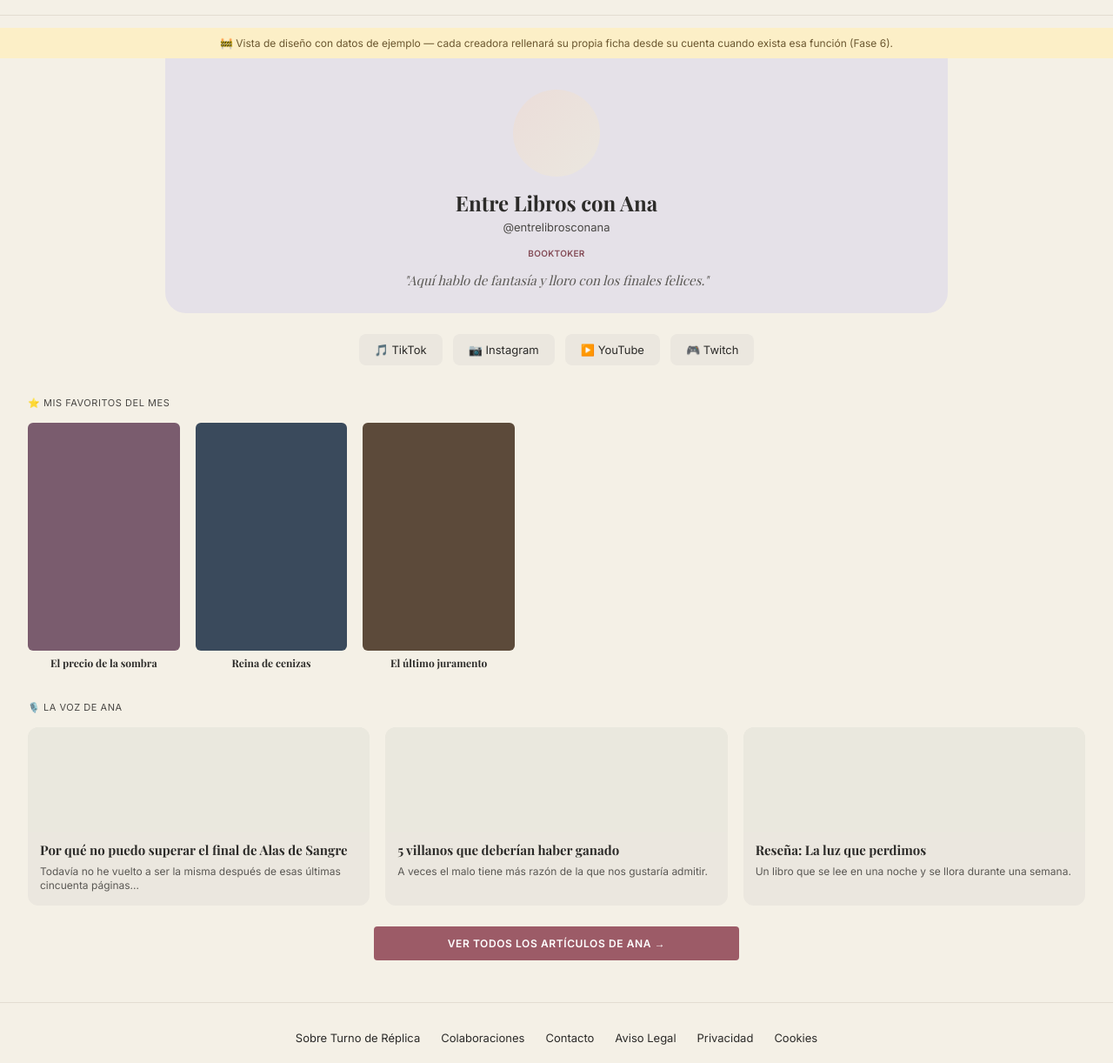
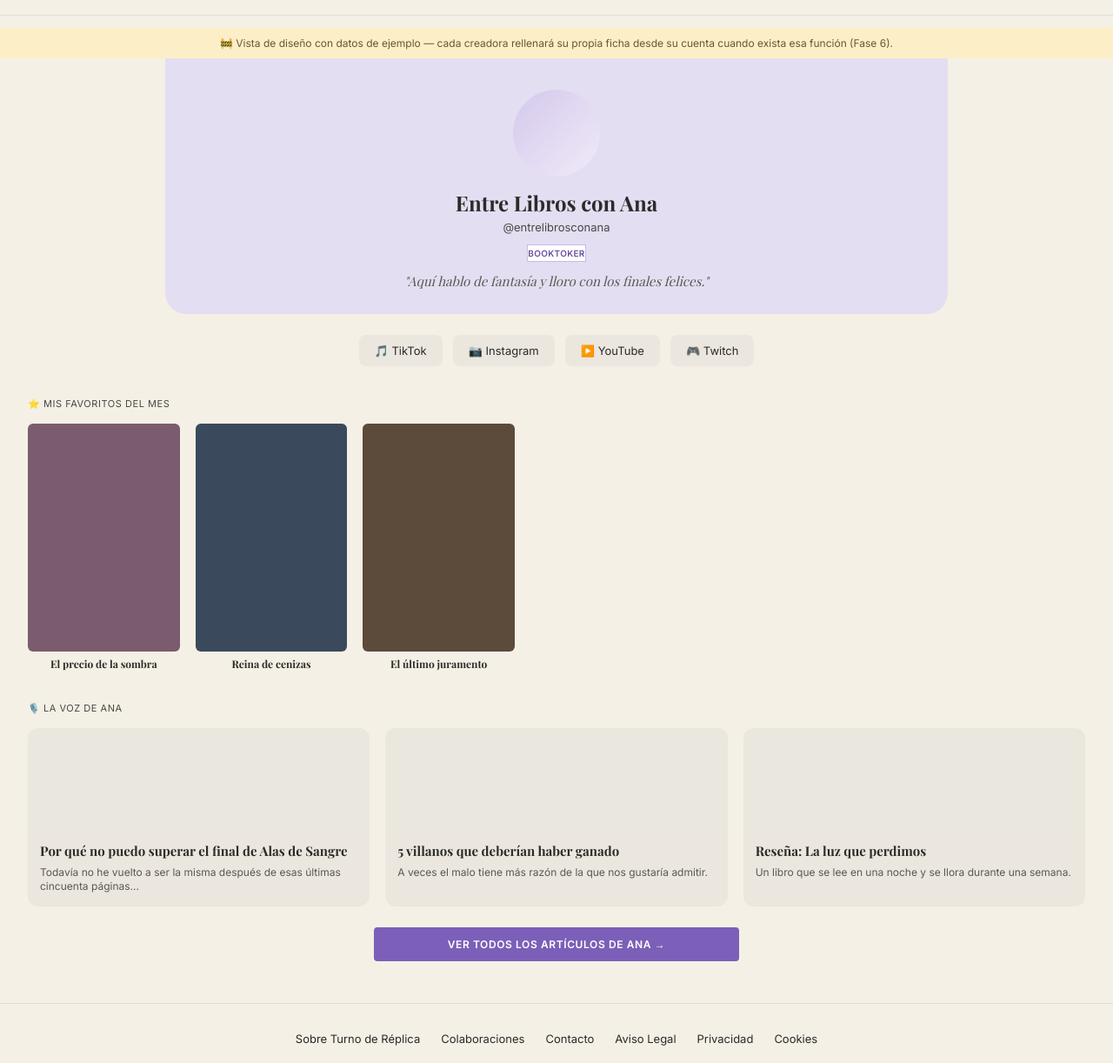
Before and after one commit to nikaR-cyber/turno-de-replica, an Eleventy site: page ficha-de-creador.html in a window 1280 px wide. Shown: the part 68-1290 px from the top of the page at 87% size. Built offline with nearby package versions, Linux system fonts and the light colour scheme; Eleventy itself is replaced by a stand-in of ours; files that its build step writes are made by us from their sources; a web font is replaced by a local one.

Commit message:
Add files via upload

```diff
--- a/creador-estilos.css
+++ b/creador-estilos.css
@@ -1,8 +1,8 @@
-.cr-hero{max-width:900px;margin:0 auto;padding:36px 32px 28px;text-align:center;background:var(--card-purple-alt);border-radius:0 0 24px 24px;}
-.cr-avatar{width:100px;height:100px;border-radius:50%;background:linear-gradient(135deg,var(--card-pink-alt),var(--card));margin:0 auto 14px;}
+.cr-hero{max-width:900px;margin:0 auto;padding:36px 32px 28px;text-align:center;background:#E4DEF2;border-radius:0 0 24px 24px;}
+.cr-avatar{width:100px;height:100px;border-radius:50%;background:linear-gradient(135deg,#D4C8EC,#F0EBF9);margin:0 auto 14px;}
 .cr-hero h2{font-size:24px;margin:0 0 4px;}
 .cr-handle{font-size:13px;color:var(--ink-mute);margin:0 0 10px;}
-.cr-tag{display:inline-block;margin-bottom:12px;}
+.cr-tag{display:inline-block;margin-bottom:12px;background:#fff;color:#6B4FA0;border:1px solid #C9B8E8;}
 .cr-bio{font-family:'Playfair Display',serif;font-style:italic;font-size:15px;color:var(--ink-soft);max-width:360px;margin:0 auto;}
 
 .cr-redes{max-width:1600px;margin:24px auto 0;padding:0 32px;display:flex;gap:12px;justify-content:center;flex-wrap:wrap;}
@@ -17,7 +17,7 @@
 .cr-articulo-img{height:120px;background:var(--card-alt);}
 .cr-articulo h4{font-family:'Playfair Display',serif;font-size:15px;margin:12px 14px 6px;line-height:1.3;}
 .cr-articulo p{font-size:12px;color:var(--ink-soft);margin:0 14px;line-height:1.4;}
-.cr-archivo-btn{display:block;text-align:center;max-width:420px;margin:0 auto;}
+.cr-archivo-btn{display:block;text-align:center;max-width:420px;margin:0 auto;background:#7C5FB8;}
 
 @media (max-width:900px){
   .cr-favoritos-grid{grid-template-columns:repeat(3,1fr);max-width:100%;}
--- a/ficha-de-creador.html
+++ b/ficha-de-creador.html
@@ -44,7 +44,7 @@
   <div class="cr-avatar"></div>
   <h2 class="heading">Entre Libros con Ana</h2>
   <p class="cr-handle">@entrelibrosconana</p>
-  <span class="td-badge trama cr-tag">BookToker</span>
+  <span class="td-badge cr-tag">BookToker</span>
   <p class="cr-bio">"Aquí hablo de fantasía y lloro con los finales felices."</p>
 </section>
 
```
